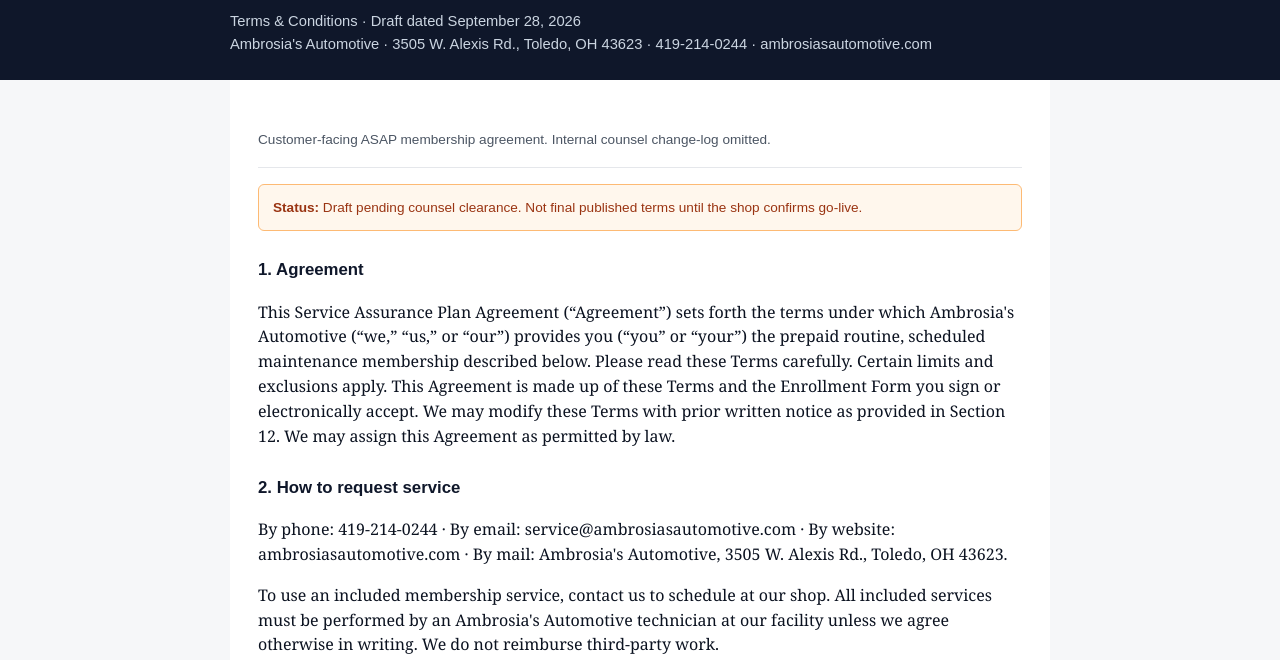
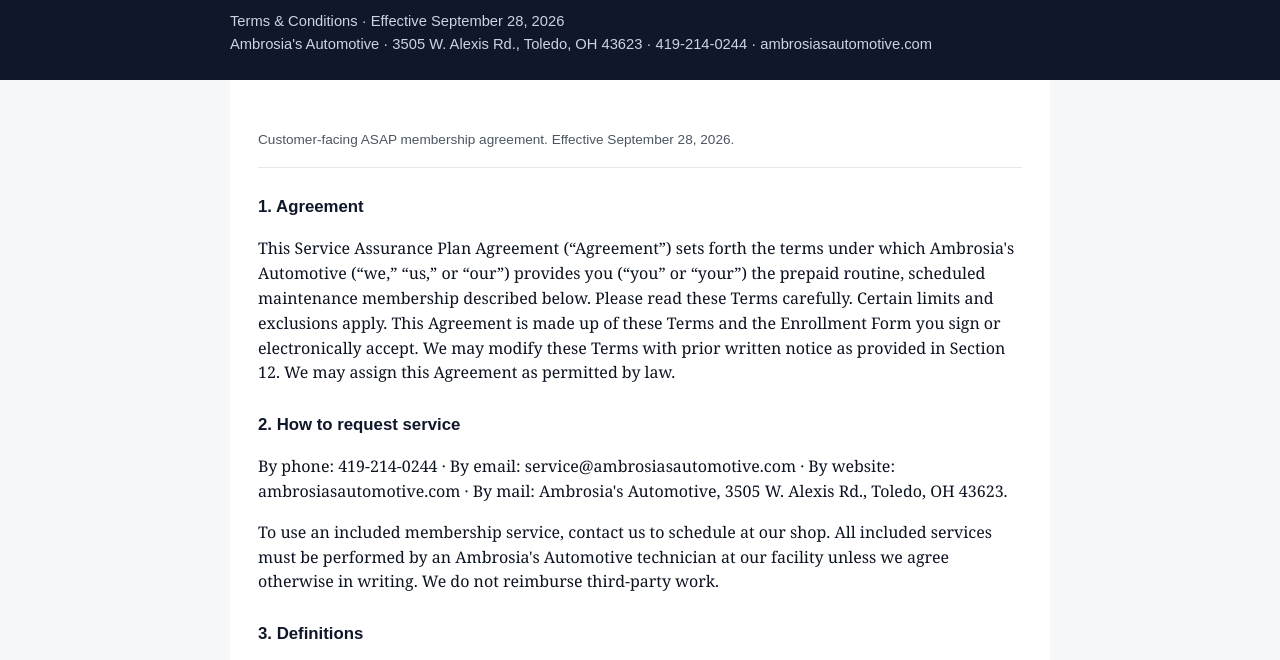
Before and after one commit to ambrosiar-svg/nexus-fit, a plain HTML site: page asap-terms/index.html in a window 1280 px wide. Shown: the part 100-760 px from the top of the page. Drawn offline with Linux system fonts and the light colour scheme.

Commit message:
Publish ASAP terms effective 2026-09-28 (remove draft banner)

```diff
--- a/asap-terms/index.html
+++ b/asap-terms/index.html
@@ -4,7 +4,7 @@
   <meta charset="utf-8" />
   <meta name="viewport" content="width=device-width, initial-scale=1" />
   <title>ASAP Terms & Conditions | Ambrosia's Automotive</title>
-  <meta name="description" content="Ambrosia's Service Assurance Plan (ASAP) Terms & Conditions — prepaid scheduled maintenance membership." />
+  <meta name="description" content="Ambrosia's Service Assurance Plan (ASAP) Terms & Conditions. Effective September 28, 2026." />
   <style>
     :root { --ink:#0b1220; --muted:#4b5563; --line:#e5e7eb; --bg:#f6f7f9; --card:#fff; --accent:#0891b2; --navy:#0f172a; }
     * { box-sizing:border-box; }
@@ -19,7 +19,6 @@
     h3 { font-family:Arial,Helvetica,sans-serif; font-size:.95rem; margin:1.1em 0 .35em; }
     ul { padding-left:1.2em; }
     .meta { color:var(--muted); font-family:Arial,Helvetica,sans-serif; font-size:.85rem; border-bottom:1px solid var(--line); padding-bottom:16px; }
-    .draft { background:#fff7ed; border:1px solid #fdba74; color:#9a3412; padding:12px 14px; font-family:Arial,Helvetica,sans-serif; font-size:.85rem; border-radius:6px; margin:16px 0 24px; }
     footer { padding:24px 20px 40px; color:var(--muted); font-family:Arial,Helvetica,sans-serif; font-size:.82rem; }
     a { color:var(--accent); }
   </style>
@@ -29,13 +28,12 @@
     <div class="wrap">
       <div class="badge">Membership contract</div>
       <h1>Ambrosia's Service Assurance Plan (ASAP)</h1>
-      <p>Terms & Conditions &middot; Draft dated September 28, 2026</p>
+      <p>Terms & Conditions &middot; Effective September 28, 2026</p>
       <p>Ambrosia's Automotive &middot; 3505 W. Alexis Rd., Toledo, OH 43623 &middot; 419-214-0244 &middot; ambrosiasautomotive.com</p>
     </div>
   </header>
   <main>
-    <p class="meta">Customer-facing ASAP membership agreement. Internal counsel change-log omitted.</p>
-    <div class="draft"><strong>Status:</strong> Draft pending counsel clearance. Not final published terms until the shop confirms go-live.</div>
+    <p class="meta">Customer-facing ASAP membership agreement. Effective September 28, 2026.</p>
     <h2>1. Agreement</h2>
     <p>This Service Assurance Plan Agreement (“Agreement”) sets forth the terms under which Ambrosia's Automotive (“we,” “us,” or “our”) provides you (“you” or “your”) the prepaid routine, scheduled maintenance membership described below. Please read these Terms carefully. Certain limits and exclusions apply. This Agreement is made up of these Terms and the Enrollment Form you sign or electronically accept. We may modify these Terms with prior written notice as provided in Section 12. We may assign this Agreement as permitted by law.</p>
     <h2>2. How to request service</h2>
@@ -118,7 +116,7 @@
     <p>Ambrosia's Automotive &middot; 3505 W. Alexis Rd., Toledo, OH 43623 &middot; Phone 419-214-0244 &middot; Fax 419-214-0247 &middot; www.ambrosiasautomotive.com</p>
   </main>
   <footer>
-    <div class="wrap">© 2026 Ambrosia's Automotive. ASAP draft terms dated 2026-09-28.</div>
+    <div class="wrap">© 2026 Ambrosia's Automotive. ASAP terms effective September 28, 2026.</div>
   </footer>
 </body>
 </html>
```
